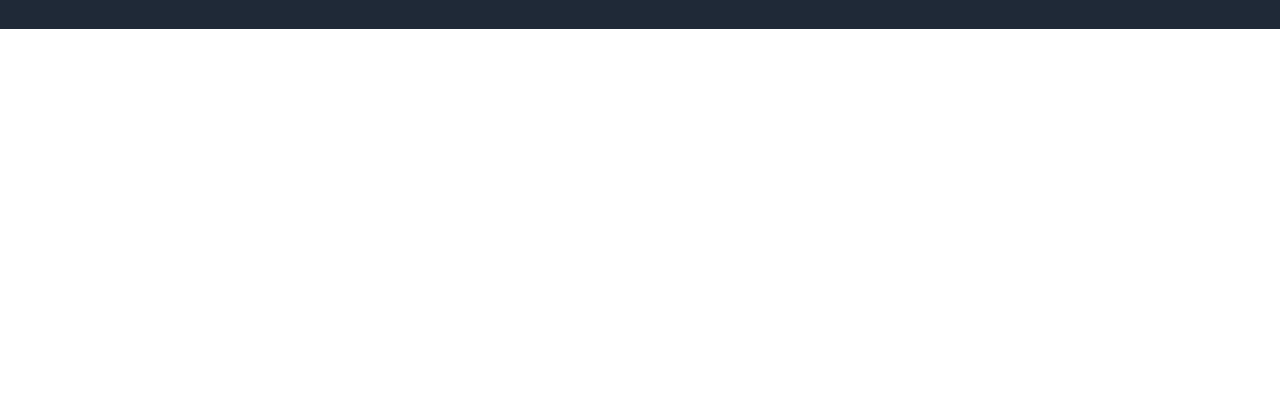
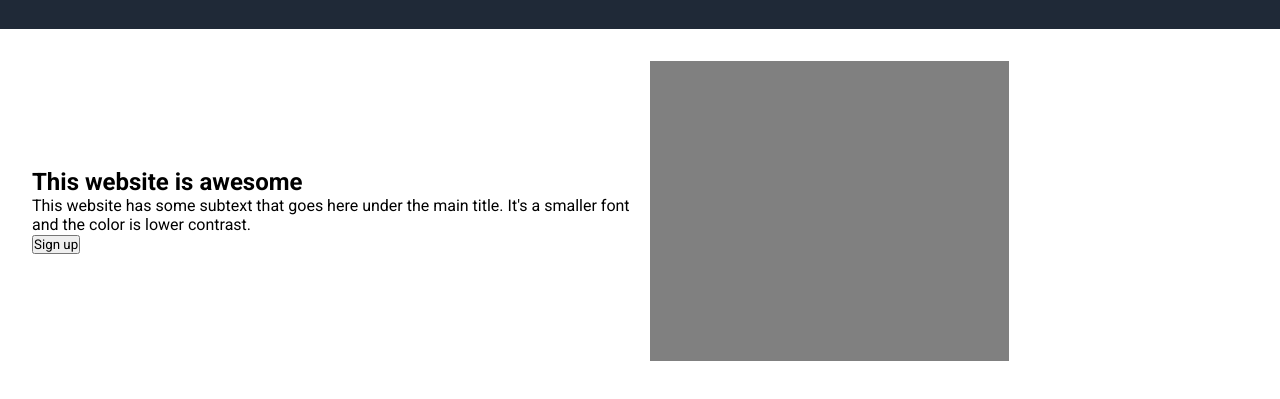
Before and after one commit to Sergyyyyy/odin-LandingPage, a plain HTML site: page index.html in a window 1280 px wide. Shown: the part 63-462 px from the top of the page. Drawn offline with Linux system fonts and the light colour scheme.

Commit message:
Added initial style for hero section

```diff
--- a/index.html
+++ b/index.html
@@ -24,7 +24,17 @@
         </div>
     </header>
 
-    <section></section>
+    <section class="Hero">
+        <div class="Hero_Left">
+            <h2 class="Hero_Heading">This website is awesome</h2>
+            <p>This website has some subtext that goes here under the main title. It's a smaller font and the color is lower contrast.</p>
+            <button class="Hero_Btn">Sign up</button>
+        </div>
+
+        <div class="Hero_Right">
+            <div class="Hero_Img"></div>
+        </div>
+    </section>
 
     <section></section>
 
--- a/style.css
+++ b/style.css
@@ -34,3 +34,28 @@ header{
     font-size: 18px;
     color: #E5E7EB;
 }
+
+.Hero{
+    padding: 2rem;
+    display: flex;
+    justify-content: center;
+    align-items: center;
+    gap: 20px;
+}
+
+.Hero_Left{
+    flex: 1;
+}
+
+.Hero_Right{
+    flex: 1;
+    height: 300px;
+    width: 100px;
+    justify-content: space-between;
+}
+
+.Hero_Img{
+    background-color: gray;
+    height: 100%;
+    width: 60%;
+}
```
